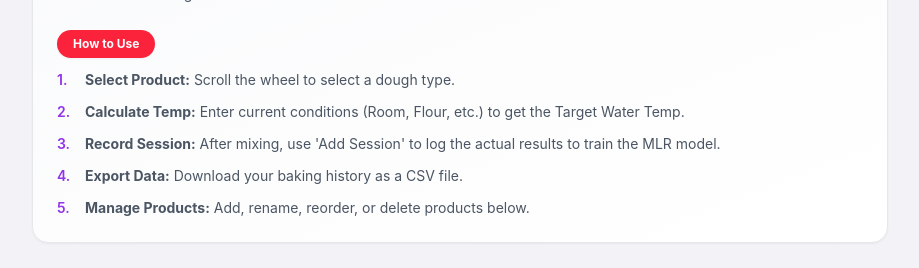
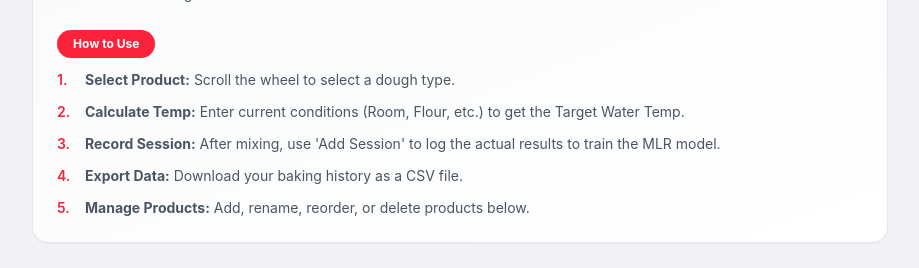
Before and after one commit to ghryan0000/dough-temp-tracker, a React (Vite) app: page / in a window 1280 px wide. Shown: the part 1296-1564 px from the top of the page, without its empty margins (180-1099 px from the left). Built offline with nearby package versions, Linux system fonts and the light colour scheme.

Commit message:
style: change 'How to Use' list numbers to red color

```diff
--- a/dough-temp-tracker.tsx
+++ b/dough-temp-tracker.tsx
@@ -983,7 +983,7 @@ export default function DoughTempTracker() {
                   { title: t.step5Title, content: t.step5Content },
                 ].map((step, index) => (
                   <div key={index} className="flex gap-2">
-                    <span className="font-semibold text-purple-600 min-w-[20px]">{index + 1}.</span>
+                    <span className="font-semibold text-apple-red min-w-[20px]">{index + 1}.</span>
                     <div>
                       <strong>{step.title}:</strong> {step.content}
                     </div>
```
